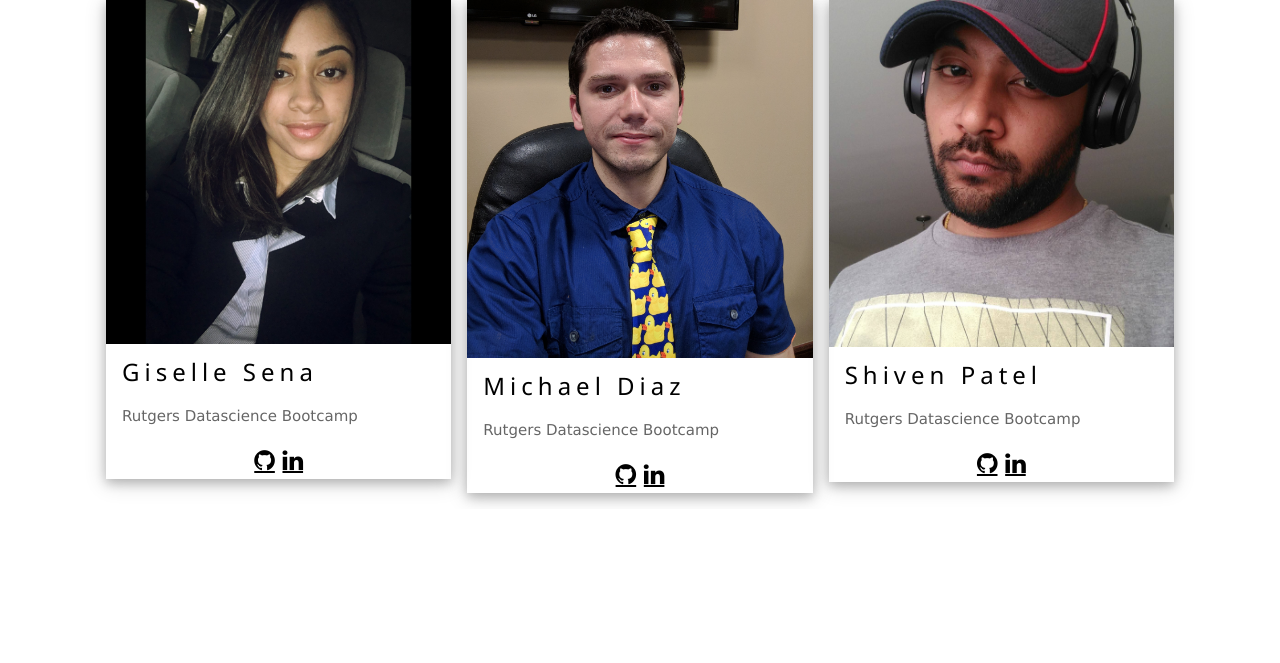
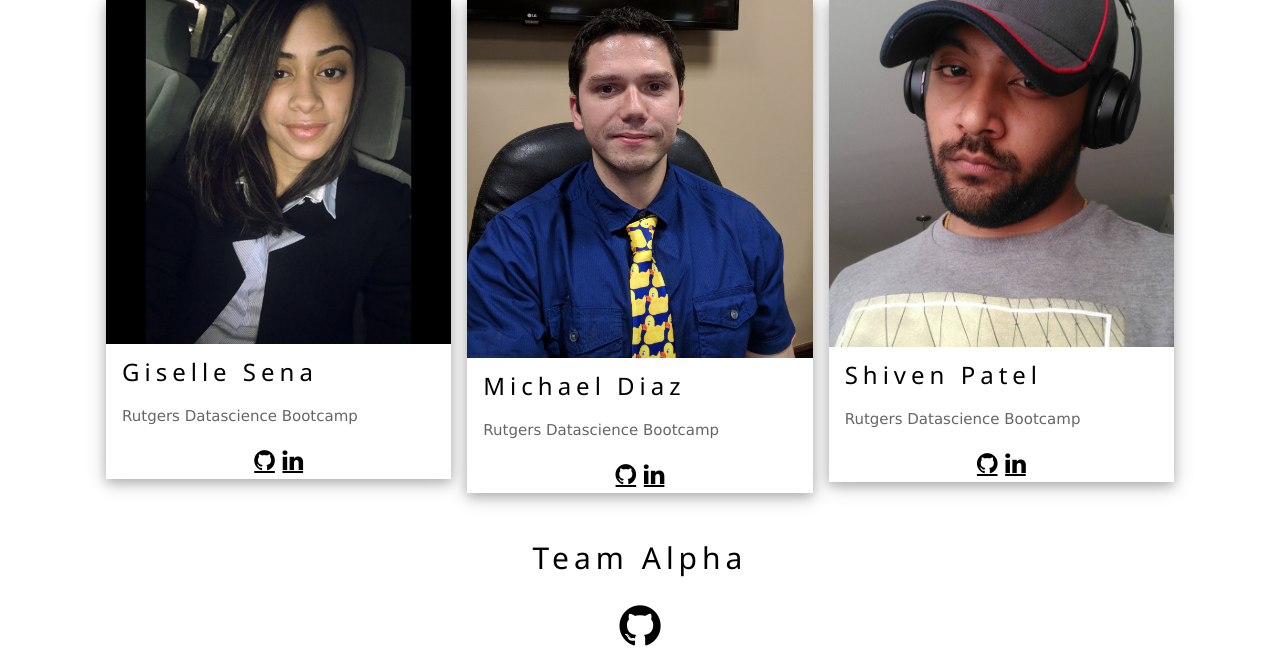
Before and after one commit to shiven91/DataScienceProject2, a Flask app: page / in a window 1280 px wide. Shown: the part 1631-2294 px from the top of the page. Before the commit the page ends 2136 px from the top, so only its background shows below. Run offline with Flask 2, Linux system fonts and the light colour scheme; some libraries are stand-ins or nearby versions.

Commit message:
fixed the paths to html pages. Added our team github at the end of the page

```diff
--- a/project2/templates/landingpage.html
+++ b/project2/templates/landingpage.html
@@ -12,7 +12,7 @@
 </head>
 <body>
     <div class="w3-top">
-            <div class="w3-row w3-padding w3-black">
+            <div class="w3-row  w3-padding w3-black">
                 <div class="w3-col s3">
                 <a href="#" class="w3-button w3-block w3-black">Home</a>
                 </div>
@@ -25,8 +25,8 @@
                 <div class="w3-dropdown-hover w3-col s3">
                     <button href="#where" class="w3-button w3-block w3-black">Data visualizations</button>
                     <div class="w3-dropdown-content w3-col w3-padding w3-black">
-                            <a href="../static/templates/heatmap_2.html" class="w3-block w3-button">Heatmap</a>
-                            <a href="../static/templates/dashboard.html" class="w3-block w3-button">Tableau</a>
+                            <a href="../templates/heatmap_2.html" class="w3-block w3-button">Heatmap</a>
+                            <a href="../templates/dashboard.html" class="w3-block w3-button">Tableau</a>
                             <a href="#" class="w3-block w3-button">D3</a>
                     </div>
                 </div>
@@ -116,6 +116,12 @@
             </div>
           </div>
         </div>
-      </div>
+</div>
+    <div class="w3-white w3-margin w3-center">
+            <div class="w3-container w3-xxxlarge ">
+                <h2>Team Alpha</h2>
+                <i class="fa fa-github w3-hover-opacity"></i>
+            </div>
+    </div>
 </body>
 </html>
```
